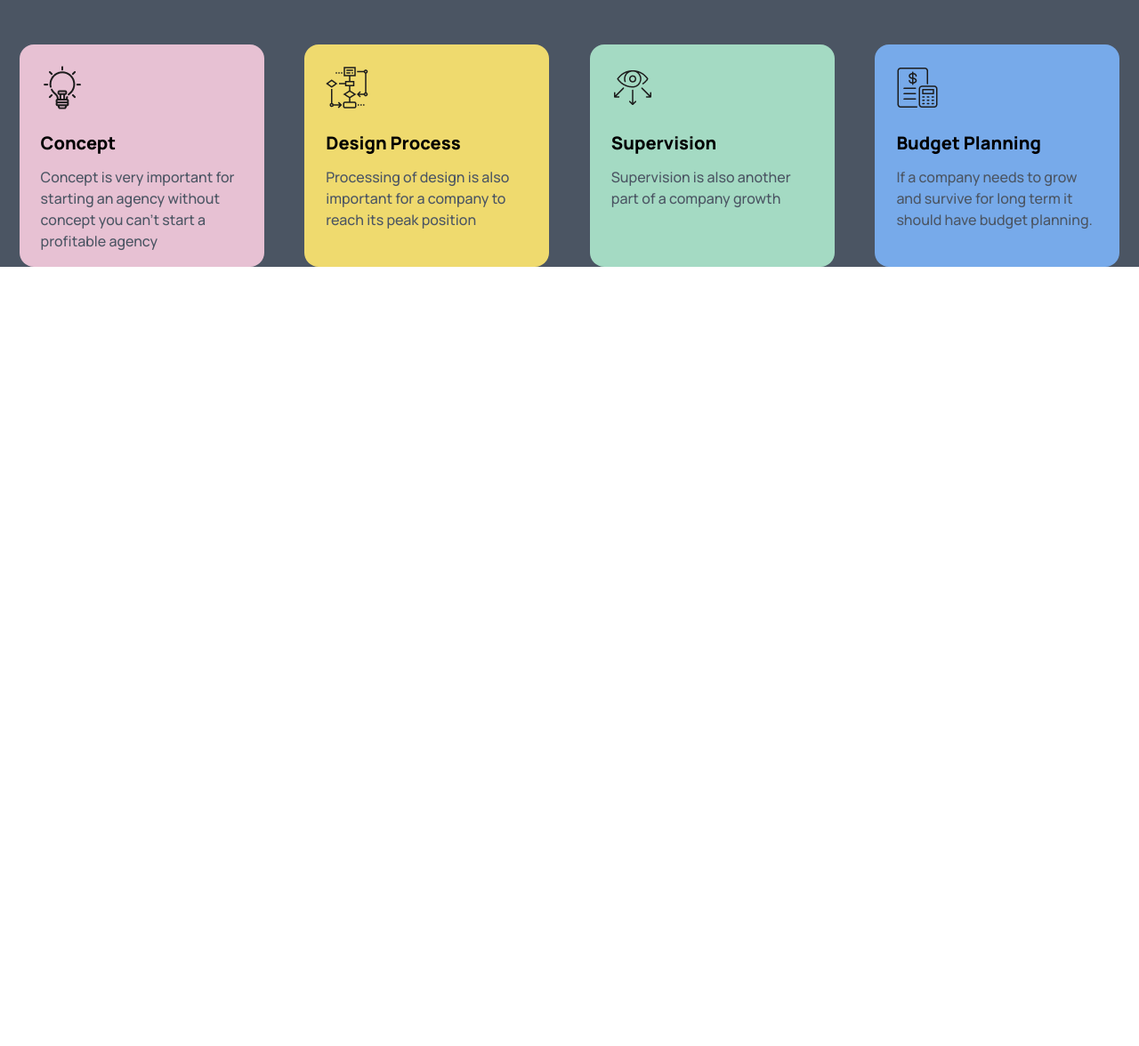
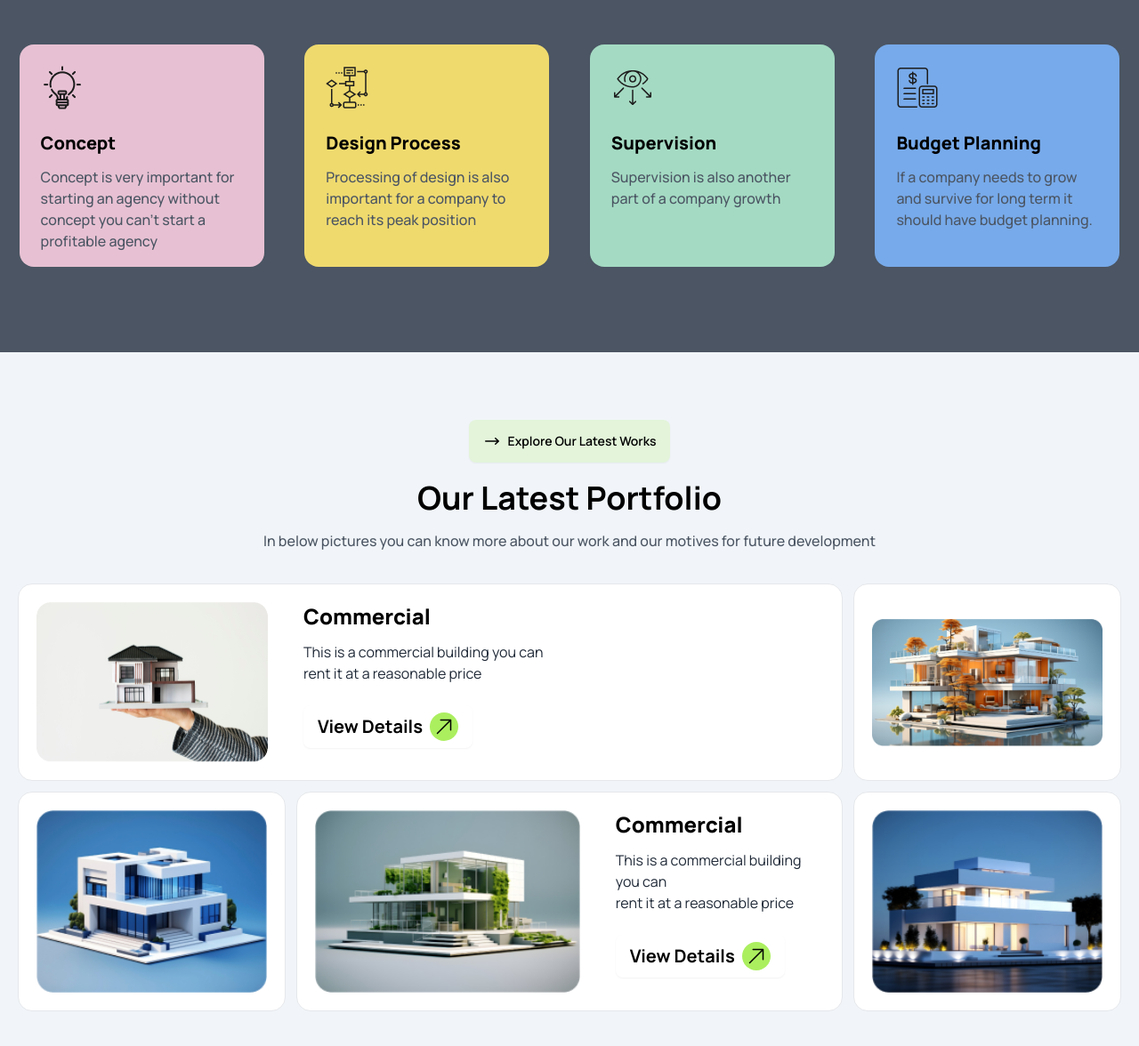
Before and after one commit to zidan71/Assignment-03, a plain HTML site: page index.html in a window 1280 px wide. Shown: the part 2168-3344 px from the top of the page at 89% size. Before the commit the page ends 2468 px from the top, so only its background shows below. Drawn offline with nearby package versions, Linux system fonts and the light colour scheme.

Commit message:
our latest portfolio done

```diff
--- a/index.html
+++ b/index.html
@@ -122,7 +122,7 @@
         </header>
         <main>
             <!-- design beautiful -->
-            <section class="bg-gray-600">
+            <section class="bg-gray-600 pb-24">
                <div class="max-w-[1640px] mx-auto pt-7 ">
                 <img class="hidden lg:flex "  src="assets/Vector.png" alt="">
 
@@ -220,27 +220,27 @@
                       <p class="font-medium text-gray-400">We work very hard for our client satisfaction. We do <br>everything at your request and do as you say. Our policy is not very strict</p>
                 </div>
 
-                <div  class="max-w-[1440px] mx-auto flex flex-col gap-6 items-center lg:flex-row justify-evenly mt-14">
+                <div  class="max-w-[1440px] mx-auto flex flex-col p-6 lg:p-0 gap-6 items-center lg:flex-row justify-evenly mt-14">
 
-                    <div class="bg-[#E7C1D3] p-6  rounded-2xl max-w-[275px] h-[250px] ">
+                    <div class="bg-[#E7C1D3] p-6  rounded-2xl lg:max-w-[275px] h-[250px] ">
                         <img src="assets/concept.png" alt=""><br>
                         <h2 class="text-black font-extrabold text-xl pb-3">Concept</h2>
                         <p class="font-medium text-gray-600">Concept is very important for starting an agency without concept you can't start a profitable agency</p>
                     </div>
 
-                    <div class="bg-[#EFDA6E] p-6  rounded-2xl max-w-[275px] h-[250px] ">
+                    <div class="bg-[#EFDA6E] p-6  rounded-2xl lg:max-w-[275px] h-[250px] ">
                         <img src="assets/flow-chart.png" alt=""><br>
                         <h2 class="text-black font-extrabold text-xl pb-3">Design Process</h2>
                         <p class="font-medium text-gray-600">Processing of design is also important for a company to reach its peak position</p>
                     </div>
 
-                    <div class="bg-[#A4DAC3] p-6  rounded-2xl max-w-[275px] h-[250px] ">
+                    <div class="bg-[#A4DAC3] p-6  rounded-2xl lg:max-w-[275px] h-[250px] ">
                         <img src="assets/vision.png" alt=""><br>
                         <h2 class="text-black font-extrabold text-xl pb-3">Supervision</h2>
                         <p class="font-medium text-gray-600">Supervision is also another part of a company growth</p>
                     </div>
 
-                    <div class="bg-[#77AAEA] p-6  rounded-2xl max-w-[275px] h-[250px] ">
+                    <div class="bg-[#77AAEA] p-6  rounded-2xl lg:max-w-[275px] h-[250px] ">
                         <img src="assets/budget-planning.png" alt=""><br>
                         <h2 class="text-black font-extrabold text-xl pb-3">Budget Planning</h2>
                         <p class="font-medium text-gray-600">If a company needs to grow and survive for long term it should have budget planning.</p>
@@ -249,6 +249,80 @@
                 </div>
             </section>
 
+            <!-- Our latest works -->
+            <section class="bg-slate-100 pb-16">
+
+                <div class="flex justify-center rounded-full  pt-14 ">
+                    <button class="btn my-5 text-black bg-[#ABEF5F33] border-none">
+                        <svg xmlns="http://www.w3.org/2000/svg" viewBox="0 0 20 20" fill="currentColor" class="size-5">
+                            <path fill-rule="evenodd" d="M2 10a.75.75 0 0 1 .75-.75h12.59l-2.1-1.95a.75.75 0 1 1 1.02-1.1l3.5 3.25a.75.75 0 0 1 0 1.1l-3.5 3.25a.75.75 0 1 1-1.02-1.1l2.1-1.95H2.75A.75.75 0 0 1 2 10Z" clip-rule="evenodd" />
+                          </svg>
+                          Explore Our Latest Works</button>
+                </div>
+
+                <div class="text-center">
+                    <h1 class="text-black font-bold text-4xl">Our Latest Portfolio</h1>
+                    <p class="text-gray-600 font-medium p-4">In below pictures you can know more about our work and our motives for future development</p>
+                </div>
+
+                <div class="max-w-[1440px] mx-auto p-5 grid grid-cols-1 lg:grid-cols-4 gap-3">
+
+                    <div class="bg-[#FFFFFF] rounded-2xl lg:col-span-3 border border-solid border-gray-200 p-5 flex flex-col lg:flex-row gap-5 ">
+                        <img src="assets/img1.png" alt=""><br>
+                        <div>
+                            <h2 class="font-extrabold text-2xl text-black pb-3">Commercial</h2>
+                            <p>This is a commercial building you can <br>
+                                rent it at a reasonable price</p><br>
+                                <button class="btn text-black font-bold text-xl border-none  outline-none  bg-[#FFFFFF] flex justify-center ">View Details
+                                    <div class="bg-[#ABEF5F] p-1 rounded-full ">
+                                        <svg xmlns="http://www.w3.org/2000/svg" fill="black" viewBox="0 0 24 24" stroke-width="1.5" stroke="currentColor" class="size-6 ">
+                                            <path stroke-linecap="round" stroke-linejoin="round" d="m4.5 19.5 15-15m0 0H8.25m11.25 0v11.25" />
+                                          </svg>
+
+                                    </div>
+                                </button>
+                        </div>
+                    </div>
+
+                    <div class="bg-[#FFFFFF] rounded-2xl border border-solid border-gray-200 p-5 flex justify-center items-center ">
+                        <img width="100%" src="assets/img2.png" alt=""><br>
+
+                    </div>
+
+                    <div class="bg-[#FFFFFF] rounded-2xl border border-solid border-gray-200 p-5 flex justify-center items-center ">
+                        <img width="100%" src="assets/img3.png" alt=""><br>
+
+                    </div>
+
+
+
+                    <div class="bg-[#FFFFFF] rounded-2xl lg:col-span-2 border border-solid border-gray-200 p-5 flex flex-col lg:flex-row gap-5 ">
+                        <img src="assets/img4.png" alt=""><br>
+                        <div>
+                            <h2 class="font-extrabold text-2xl text-black pb-3">Commercial</h2>
+                            <p>This is a commercial building you can <br>
+                                rent it at a reasonable price</p><br>
+                                <button class="btn text-black font-bold text-xl border-none  outline-none  bg-[#FFFFFF] flex justify-center ">View Details
+                                    <div class="bg-[#ABEF5F] p-1 rounded-full ">
+                                        <svg xmlns="http://www.w3.org/2000/svg" fill="black" viewBox="0 0 24 24" stroke-width="1.5" stroke="currentColor" class="size-6 ">
+                                            <path stroke-linecap="round" stroke-linejoin="round" d="m4.5 19.5 15-15m0 0H8.25m11.25 0v11.25" />
+                                          </svg>
+
+                                    </div>
+                                </button>
+                        </div>
+                    </div>
+
+                    <div class="bg-[#FFFFFF] rounded-2xl border border-solid border-gray-200 p-5 flex justify-center items-center ">
+                        <img width="100%" src="assets/img5.png" alt=""><br>
+
+                    </div>
+
+
+                </div>
+
+
+            </section>
         </main>
         <footer>
 
```
